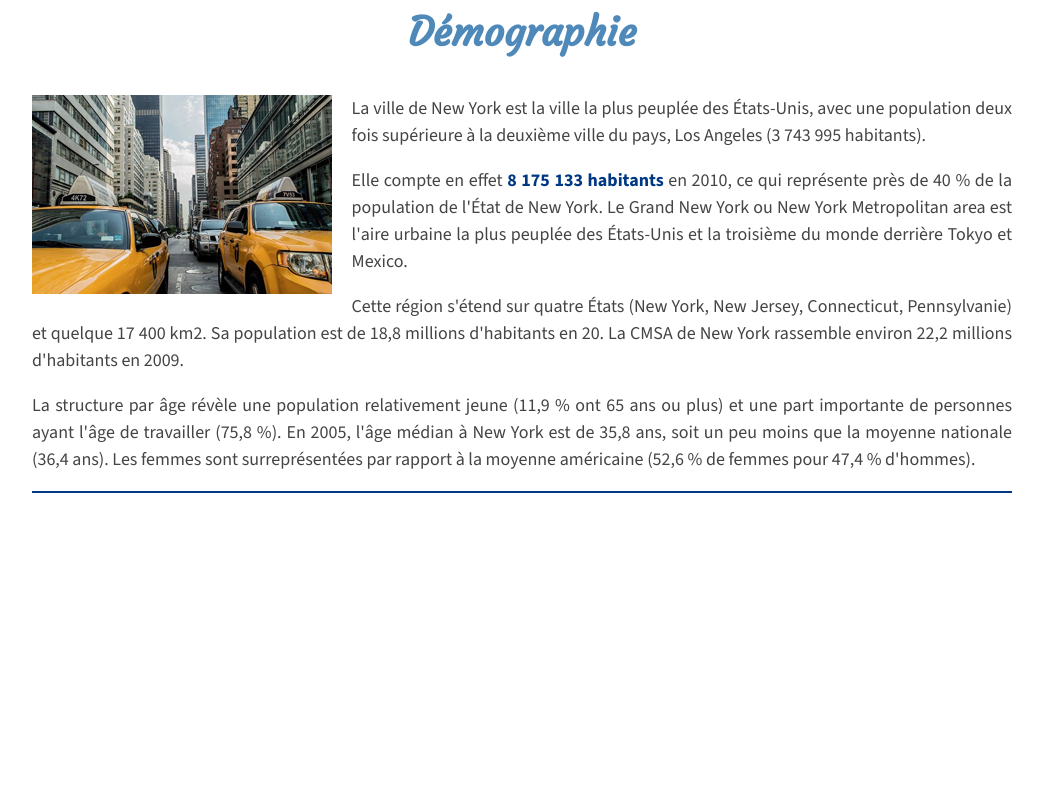
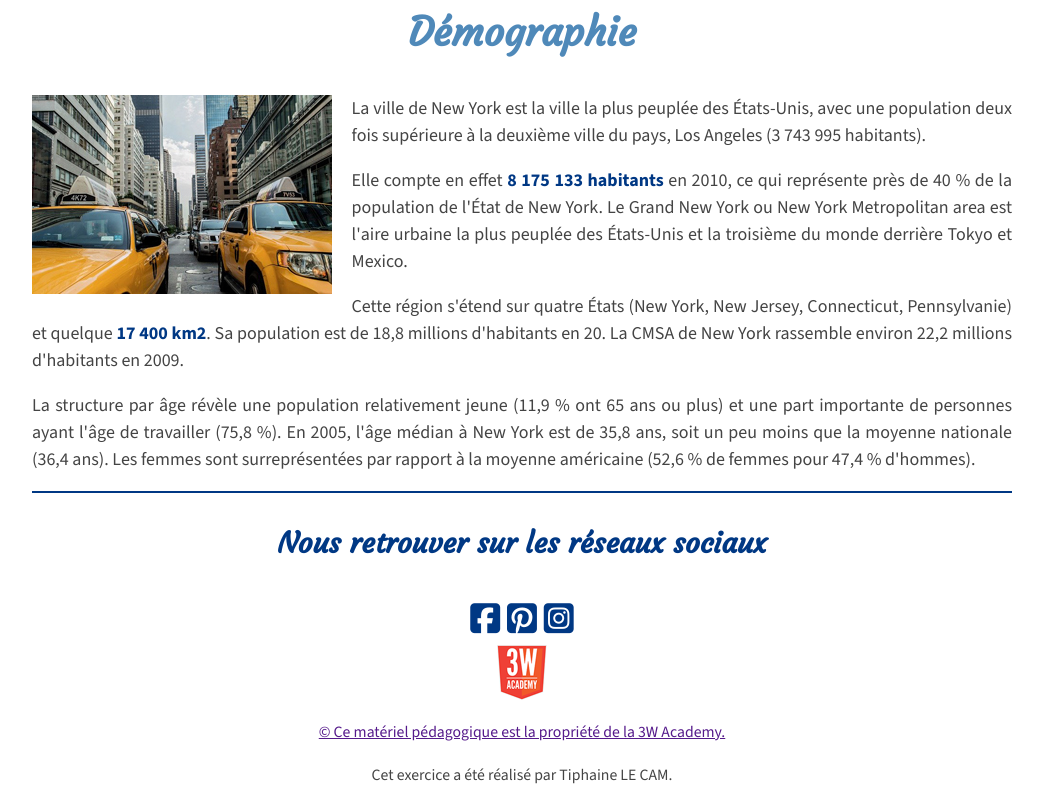
Before and after one commit to Tiphaine5083/newYorkChallenge, a plain HTML site: page index.html in a window 1280 px wide. Shown: the part 2283-3085 px from the top of the page, without its empty margins (118-1161 px from the left). Before the commit the page ends 2776 px from the top, so only its background shows below. Drawn offline with nearby package versions, Linux system fonts and the light colour scheme.

Commit message:
New York à peaufiner

```diff
--- a/assets/css/style.css
+++ b/assets/css/style.css
@@ -72,3 +72,11 @@ q {
 .lastpart {
     border-bottom: 2px solid #003884;
 }
+.icon {
+    color: #003884;
+    margin: 0 auto;
+    font-size: 1.9em;
+}
+.copyright {
+    font-size: 0.875em;
+}
--- a/index.html
+++ b/index.html
@@ -10,6 +10,8 @@
     <link href="https://fonts.googleapis.com/css2?family=Source+Sans+3:ital,wght@0,200..900;1,200..900&display=swap" rel="stylesheet">
     <!--charger les feuilles de style-->
     <link rel="stylesheet" href="./assets/css/style.css" type="text/css" media="screen" />
+    <!--Utilisation du kit Font Awesome-->
+    <script src="https://kit.fontawesome.com/8adc571076.js" crossorigin="anonymous"></script>
 </head>
 <body>
     <div class="container">
@@ -75,14 +77,26 @@
                 </p>
                 <p>Elle compte en effet <strong>8 175 133 habitants</strong> en 2010, ce qui représente près de 40 % de la population de l'État de New York. Le Grand New York ou New York Metropolitan area est l'aire urbaine la plus peuplée des États-Unis et la troisième du monde derrière Tokyo et Mexico.
                 </p>
-                <p>Cette région s'étend sur quatre États (New York, New Jersey, Connecticut, Pennsylvanie) et quelque 17 400 km2. Sa population est de 18,8 millions d'habitants en 20. La CMSA de New York rassemble environ 22,2 millions d'habitants en 2009.
+                <p>Cette région s'étend sur quatre États (New York, New Jersey, Connecticut, Pennsylvanie) et quelque <strong>17 400 km2</strong>. Sa population est de 18,8 millions d'habitants en 20. La CMSA de New York rassemble environ 22,2 millions d'habitants en 2009.
                 </p>
                 <p>La structure par âge révèle une population relativement jeune (11,9 % ont 65 ans ou plus) et une part importante de personnes ayant l'âge de travailler (75,8 %). En 2005, l'âge médian à New York est de 35,8 ans, soit un peu moins que la moyenne nationale (36,4 ans). Les femmes sont surreprésentées par rapport à la moyenne américaine (52,6 % de femmes pour 47,4 % d'hommes).
                 </p>
             </section>
         </main>
         <footer>
-
+            <h3>Nous retrouver sur les réseaux sociaux</h3>
+            <div class="icon">
+                <i class="fa-brands fa-square-facebook"></i>
+                <i class="fa-brands fa-square-pinterest"></i>
+                <i class="fa-brands fa-square-instagram"></i>
+            </div>
+            <div>
+                <img src="./assets/img/logo-3wa.png" alt="logo de la 3W Academy">
+            </div>
+            <p><a href=""https://3wa.fr/propriete-materiel-pedagogique/" class="copyright">&copy; Ce matériel pédagogique est la propriété de la 3W Academy.</a>
+            </p>
+            <p class="copyright">Cet exercice a été réalisé par Tiphaine LE CAM.
+            </p>
         </footer>
     </div>
 </body>
```
